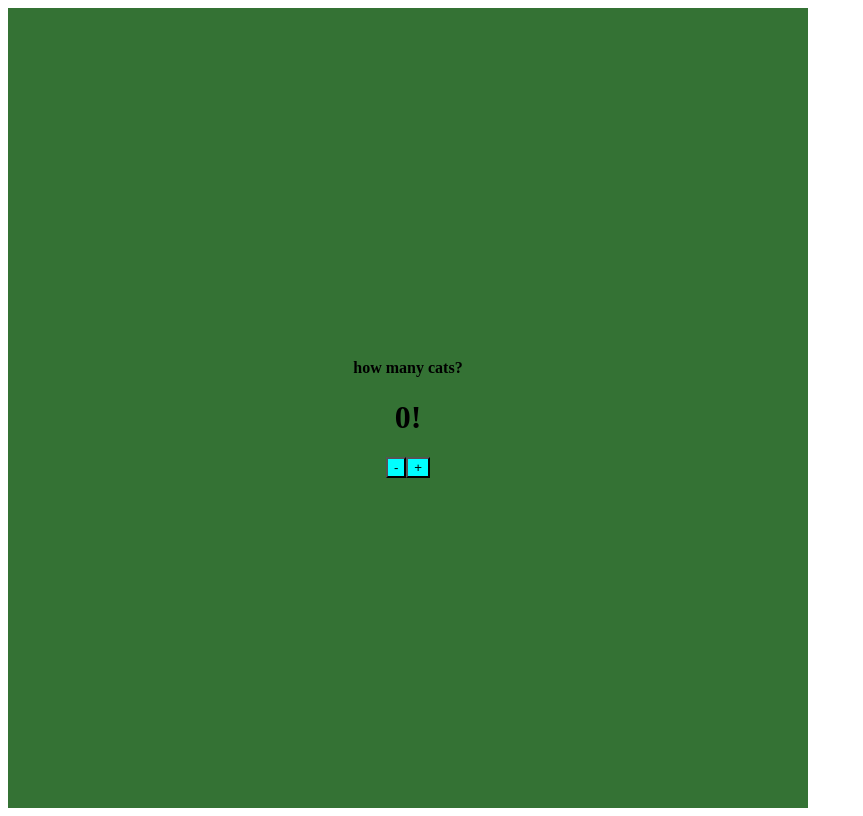
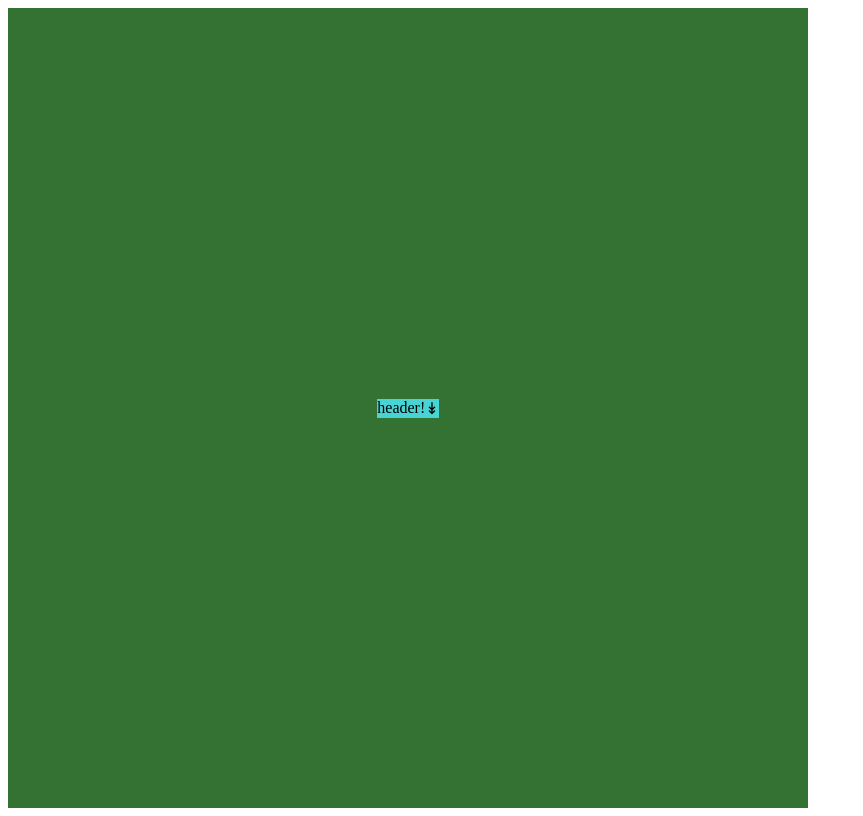
Before and after one commit to Vaaarna/weather2.0, a Vue app: page / in a window 1280 px wide. Shown: the whole page, without its empty margins (0-863 px from the left). Built offline with nearby package versions, Linux system fonts and the light colour scheme.

Commit message:
expands keeping divs in order

```diff
--- a/src/App.vue
+++ b/src/App.vue
@@ -3,18 +3,33 @@
 <script setup>
 import { ref } from "vue";
 const count = ref(0)
+const expanded = ref(false)
+
+function toggle() {
+  expanded.value = !expanded.value
+}
 </script>
 
 <!-- html house -->
 <template>
   <main>
-    <div>
-      <h4>
-        how many cats?
-      </h4>
-      <h1>{{ count }}!</h1>
-      <button @click="count--">-</button>
-      <button @click="count++">+</button>
+    <div class="outerContainer" @click="toggle">
+      <div class="dayCont">
+        header!
+        <div v-if="expanded">↟</div>
+        <div v-else>↡</div>
+      </div>
+      <div class="hourCont" v-if="expanded">
+        <div>
+          5am
+        </div>
+        <div>
+          6am
+        </div>
+        <div>
+          7am
+        </div>
+      </div>
     </div>
   </main>
 </template>
@@ -36,7 +51,25 @@ main {
 
 div {
   text-align: center;
+
 }
+
+.outerContainer {
+  display: flex;
+  flex-direction: column;
+}
+.dayCont {
+  background-color: rgb(72, 212, 212);
+  display: flex;
+
+
+}
+.hourCont {
+  background-color: rgb(31, 103, 236);
+  display: flex;
+  flex-direction: column;
+}
+
 </style>
 
 
```
Also changed, not shown: 1 other file (tests, documents, lock files or other folders).
